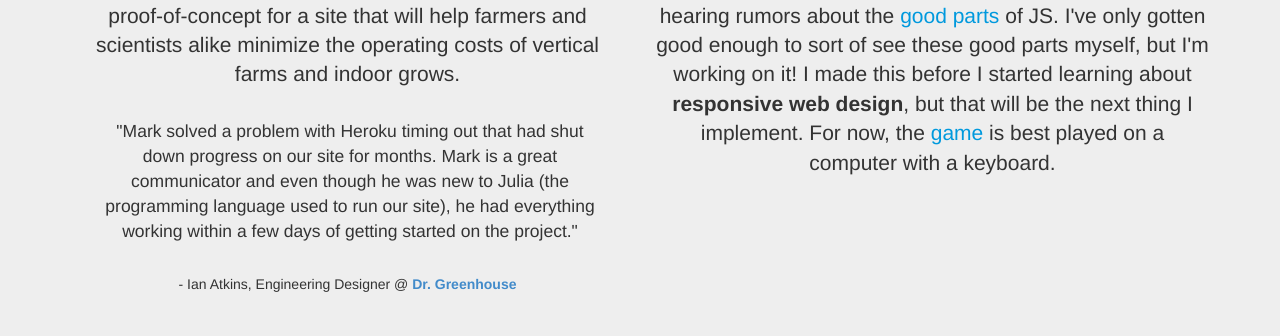
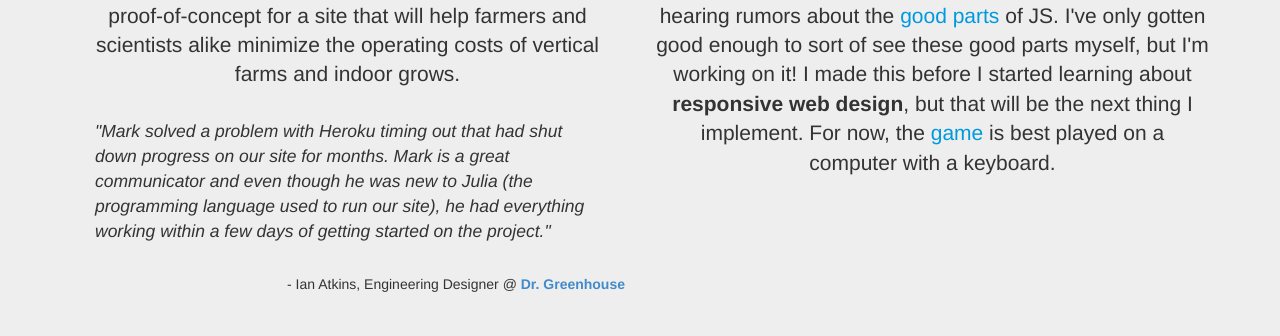
Before and after one commit to factcondenser/markcuipan-dot-com, a plain HTML site: page index.html in a window 1280 px wide. Shown: the part 4792-5128 px from the top of the page. Drawn offline with Linux system fonts and the light colour scheme.

Commit message:
Edit formatting of Ian's testimonial

```diff
--- a/index.html
+++ b/index.html
@@ -228,8 +228,8 @@
                 <p class="lead"> <b>Angular</b> frontend. <b>Julia</b> backend. Built by <b><a href="https://www.linkedin.com/in/iatkinz/" target="_blank">Ian Atkins</a></b>, who was having an <a href="https://devcenter.heroku.com/articles/request-timeout" target="_blank">issue</a>
                   with requests timing out while the server was busy solving a gnarly optimization problem. I hacked together a solution and learned a ton about <b><a href="https://www.rabbitmq.com/" target="">task queuing</a></b> and Heroku's
                   <b><a href="https://devcenter.heroku.com/articles/process-model" target="_blank">process model</a></b>. The result is <a href="http://optimizeyourgrow.com/" target="_blank">this</a> proof-of-concept for a site that will help farmers and scientists alike minimize the operating costs of vertical farms and indoor grows. </p>
-                <blockquote>"Mark solved a problem with Heroku timing out that had shut down progress on our site for months. Mark is a great communicator and even though he was new to Julia (the programming language used to run our site), he had everything working within a few days of getting started on the project."</blockquote>
-                <p>- Ian Atkins, Engineering Designer @ <b><a href="http://www.doctorgreenhouse.com/" target="_blank">Dr. Greenhouse</a></b></p>
+                <blockquote class="text-left"><i>"Mark solved a problem with Heroku timing out that had shut down progress on our site for months. Mark is a great communicator and even though he was new to Julia (the programming language used to run our site), he had everything working within a few days of getting started on the project."</i></blockquote>
+                <p class="text-right">- Ian Atkins, Engineering Designer @ <b><a href="http://www.doctorgreenhouse.com/" target="_blank">Dr. Greenhouse</a></b></p>
               </div>
             </div>
             <div class="col-md-6 text-center">
```
